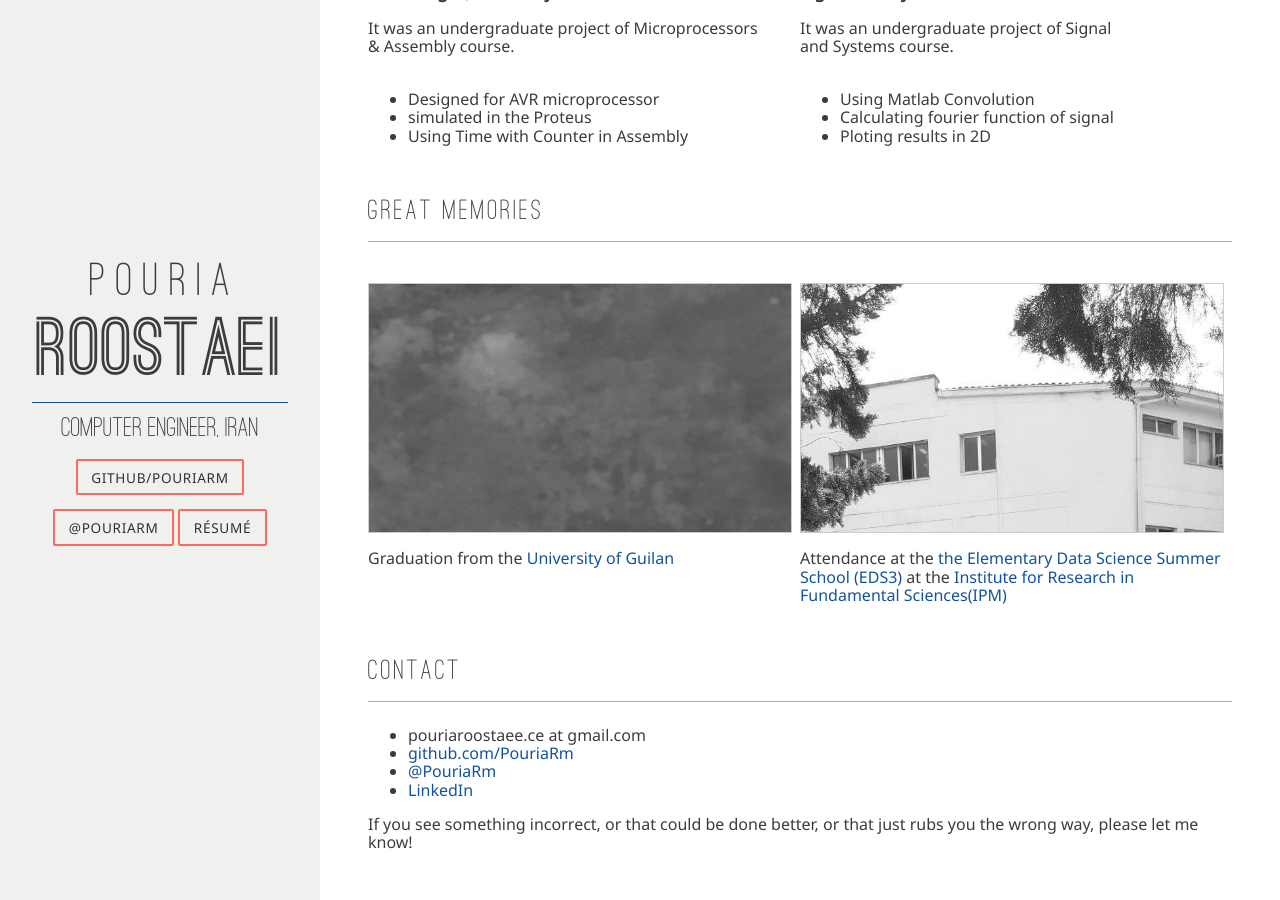
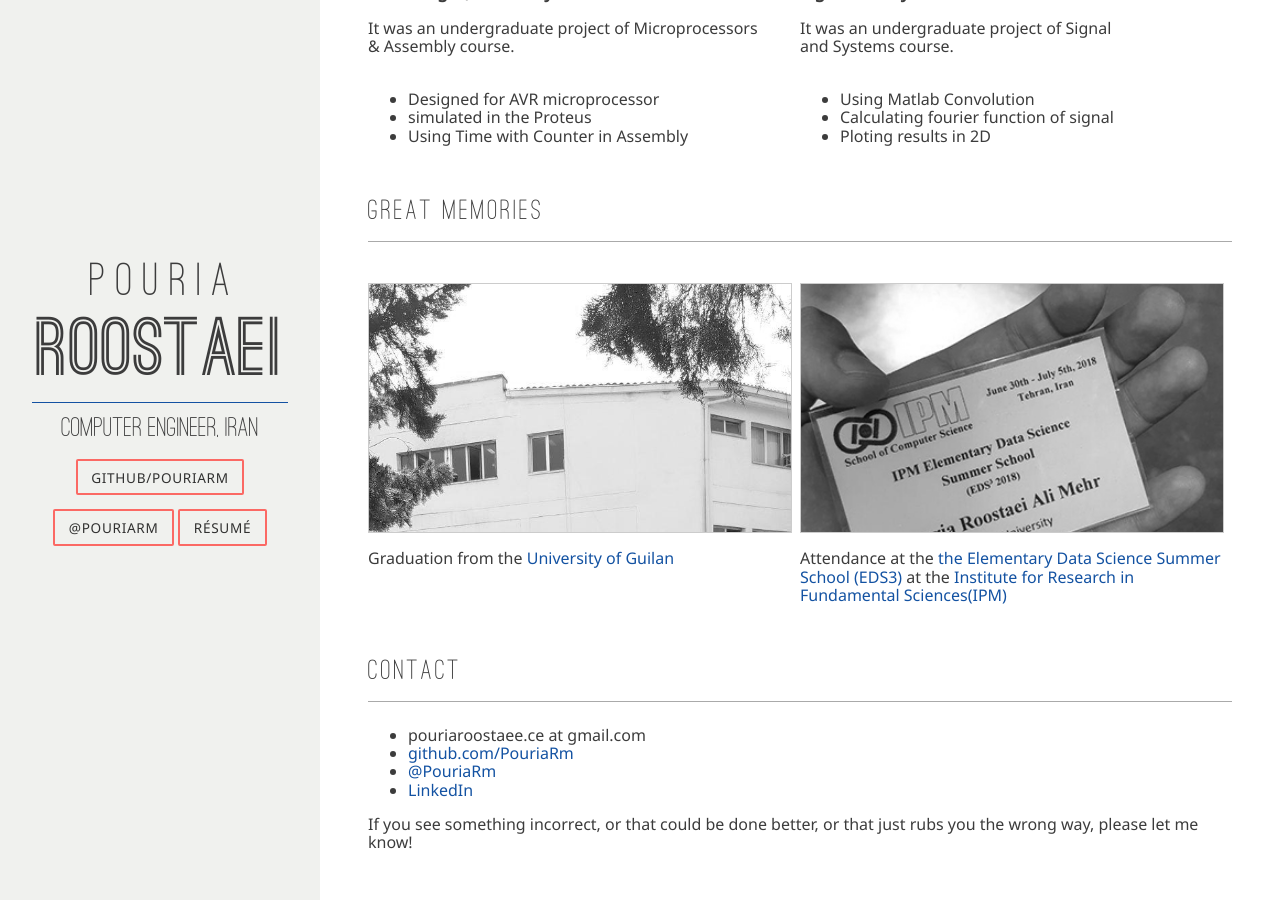
Before and after one commit to PouriaRm/PouriaRm.github.io, a Jekyll site: the page built from index.html, in a window 1280 px wide and 900 px high, scrolled down 4309 px. Built offline with Jekyll 4.4.1, drawn with Linux system fonts in a browser that asks for light colours; nearby versions of some CDN libraries.

Commit message:
Update Projects

```diff
--- a/_data/memories.yml
+++ b/_data/memories.yml
@@ -1,12 +1,12 @@
 ---
 - name:
   organization:
-  image: 1.jpg
+  image: 2.jpg
   link:
   about: |
     Graduation from the <a href="https://guilan.ac.ir/en">University of Guilan</a>
 - name:
   organization:
-  image: 2.jpg
+  image: 1.jpg
   about: |
     Attendance at the <a href="http://ds.ipm.ir/elementary-school/">the Elementary Data Science Summer School (EDS3)</a> at the <a href="http://www.ipm.ac.ir/">Institute for Research in Fundamental Sciences(IPM)</a>
```
Also changed, not shown: img/projects/1.jpg.
